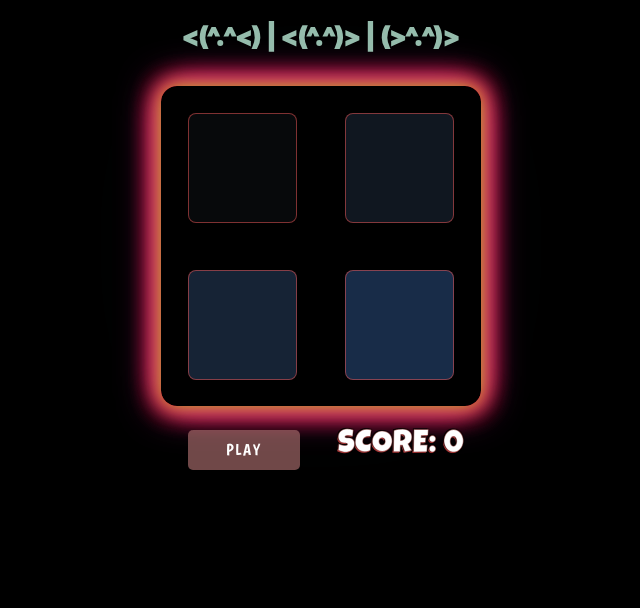
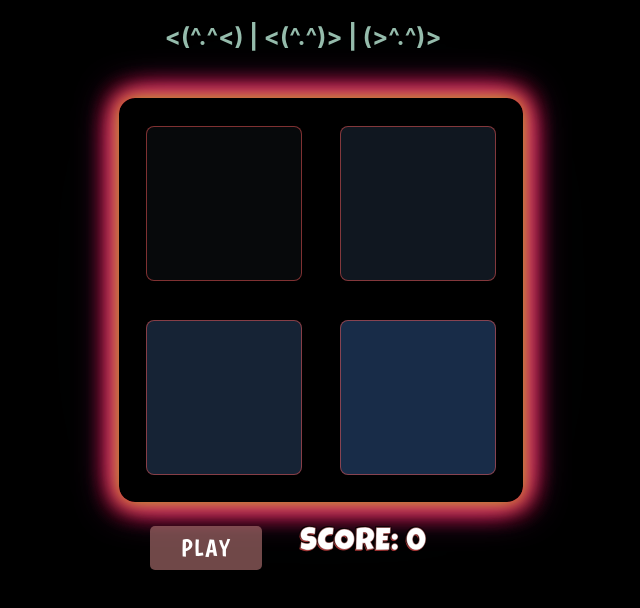
Before and after one commit to TAB-Games/ReactMemoryGame, a React (Vite) app: page / in a window 768 px wide. Shown: the top 608 px of the page, without its empty margins (63-703 px from the left). Built offline with nearby package versions, Linux system fonts and the light colour scheme; what bad-words-next would draw is missing.

Commit message:
slightly better phone css

```diff
--- a/src/App.css
+++ b/src/App.css
@@ -22,24 +22,6 @@
 @font-face {
   font-family: "LuckiestGuy";
   src: url(./fonts/LuckiestGuy-Regular.ttf);
-}
-
-/* Example media query for tablets (iPad landscape) */
-@media screen and (min-device-width: 768px) and (max-device-width: 1024px) and (orientation: landscape) {
-  /* Tablet landscape styles here */
-  .title {
-    font-size: 1.5rem; /* Adjust font size for smaller screens */
-  }
-}
-
-/* Example media query for iPhones (portrait) */
-@media screen and (max-width: 375px) and (orientation: portrait) {
-  /* iPhone portrait styles here */
-}
-
-/* Example media query for iPhones (landscape) */
-@media screen and (max-width: 812px) and (orientation: landscape) {
-  /* iPhone landscape styles here */
 }
 
 #root {
@@ -177,7 +159,7 @@ h1 {
 }
 
 .play-btn:active {
-  transform: scale(1.1);
+  transform: scale(1.2);
 }
 
 .hide {
@@ -225,29 +207,29 @@ h1 {
 
   50% {
     /* Adjusted keyframe percentage */
-    transform: scale(1.05);
+    transform: scale(1.2);
+    box-shadow: 0 0 20px 0 rgb(0, 0, 0);
   }
 
   100% {
     transform: scale(1);
-    box-shadow: 0 0 0 0 rgba(0, 0, 0, 0);
+    box-shadow: 0 0 0 0 rgb(0, 0, 0);
   }
 }
 
 .title,
 title-gameover {
-  /* font-family: "Poppins"; */
   font-size: 2.25rem; /* Converted from 36px to rem */
   color: rgb(149, 188, 172);
   /* color: transparent; */
-  /* -webkit-text-stroke: 3px black; Add black border with a thickness of 2px */
+
   text-align: center;
   white-space: nowrap;
   /* overflow: auto; */
   text-transform: lowercase;
 
   position: relative;
-  animation: neon 1.5s ease-in-out infinite alternate;
+  /* animation: neon 1.5s ease-in-out infinite alternate; */
 }
 /* @keyframes neon {
   from {
@@ -263,6 +245,7 @@ title-gameover {
   }
 } */
 .title-gameover {
+  -webkit-text-stroke: 1px black;
 }
 
 .finalScore {
@@ -447,7 +430,7 @@ title-gameover {
   left: 0;
   width: 100%;
   height: 100%;
-  background-color: rgba(52, 2, 2, 0);
+  background-color: rgba(52, 2, 2, 0.071);
 
   backdrop-filter: blur(0.1px);
   z-index: 999;
@@ -460,41 +443,49 @@ title-gameover {
     padding: 0.5rem;
   }
 
+  html,
+  body {
+    overflow: hidden;
+  }
+
   .container,
   .container-disabled {
-    width: 20rem;
-    height: 20rem;
-    margin-top: 1.25rem;
-    border-width: 0.2rem;
+    max-height: 90%;
+    max-width: 90%;
+    margin-top: 2rem;
+    border-width: 0.5rem;
     border-radius: 1rem;
+    /* max-height: 70vh; */
   }
 
   .play-btn {
     max-width: 7rem;
     margin-top: 0.5rem;
     padding: 0.25rem 0.05rem;
-    font-size: 1rem;
+    font-size: 1.5rem;
   }
 
   .tile,
   .tile-flashing {
     padding: 0.5rem;
-    max-height: 70%;
-    max-width: 70%;
+    /* max-height: 70%;
+    max-width: 70%; */
     border-width: 0.1rem;
     border-radius: 0.5rem;
   }
 
   .title {
     font-size: 1.5rem;
-    -webkit-text-stroke-width: 2px;
+    max-width: 95%;
+    text-align: center;
+    /* -webkit-text-stroke-width: 2px; */
   }
 
   .leaderboard {
-    width: 15rem;
-    max-height: 20rem;
-    margin-top: 1rem;
-    margin-bottom: 1rem;
+    max-width: 90vh;
+    max-height: 70vh;
+    /* margin-top: 1rem; */
+    margin: 1rem auto;
   }
 
   .leaderboard-row {
@@ -514,6 +505,9 @@ title-gameover {
   }
 
   .name-form-btn {
+    background-color: #281616;
+    color: white;
+
     padding: 0.5rem;
     margin-bottom: 1rem;
     margin-right: 1rem;
@@ -521,6 +515,7 @@ title-gameover {
 
   .bottom-bar {
     margin-top: 1rem;
+    max-width: 90%;
     grid-template-columns: 10rem auto;
   }
 }
```
